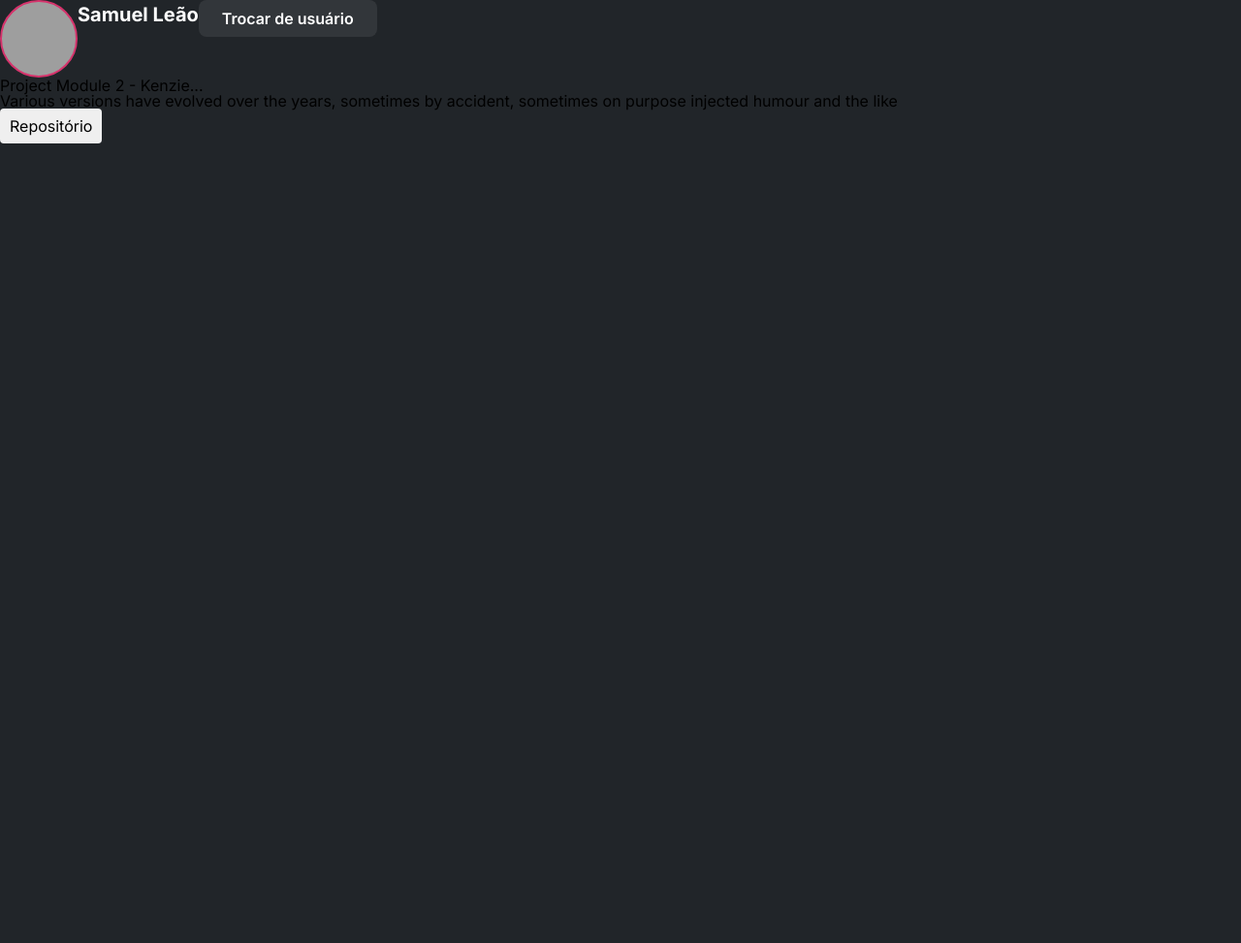
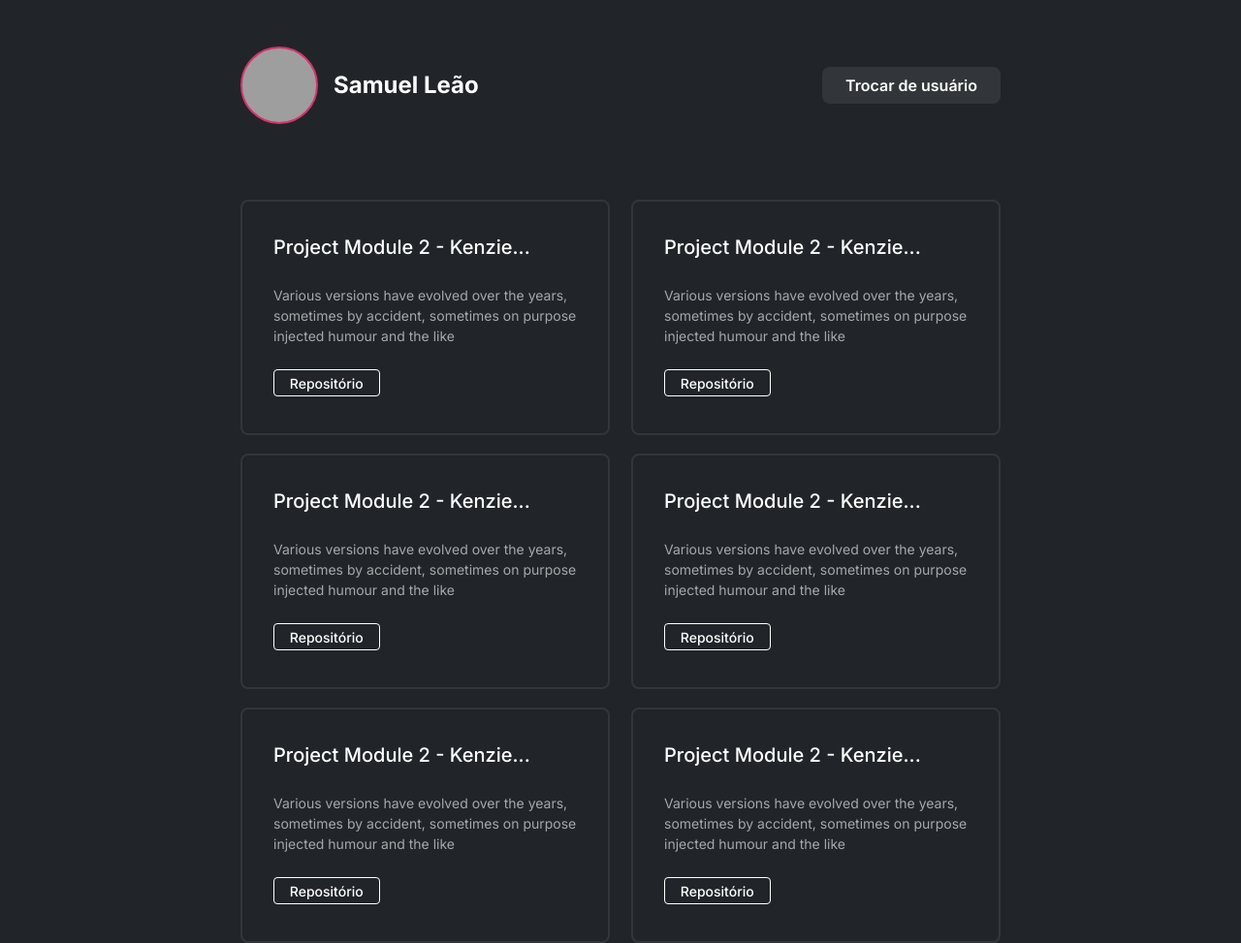
Before and after one commit to bitster22/git-search, a plain HTML site: page src/pages/profile.html in a window 1280 px wide. Shown: the whole page at 97% size. Before the commit the page ends 800 px from the top, so only its background shows below. Drawn offline with Linux system fonts and the light colour scheme; grey boxes are pictures that could not be loaded.

Commit message:
Estilizações completas

```diff
--- a/src/pages/profile.html
+++ b/src/pages/profile.html
@@ -21,27 +21,69 @@
 
     <link rel="stylesheet" href="../styles/profile/profile.css">
     <link rel="stylesheet" href="../styles/profile/user.css">
+    <link rel="stylesheet" href="../styles/profile/list.css">
+    <link rel="stylesheet" href="../styles/profile/header.css">
 
     <title>Git Search - User Profile</title>
   </head>
   <body>
     <div class="container flex flex__dir-column">
-      <header class="flex">
+      <header class="flex flex__space-between flex__align-center">
         <div class="user flex">
           <div class="user__image"></div>
-          <h1 class="user__name color-grey-7 font-3 font-bolder-weight">Samuel Leão</h1>
+          <h1 class="user__name flex flex__align-center color-grey-7 font-bolder-weight">Samuel Leão</h1>
         </div>
         <button class="button__change-user color-grey-7 bg-color-grey-transparent font-bold-weight">Trocar de usuário</button>
       </header>
       <main>
-        <ul>
-          <li>
-            <h2>Project Module 2 - Kenzie...</h2>
-            <p>Various versions have evolved over the years,
+        <ul class="list flex flex__space-between flex__wrap">
+          <li class="list__repository flex flex__dir-column">
+            <h2 class="color-grey-7 font-3">Project Module 2 - Kenzie...</h2>
+            <p class="list__repository__description font-4 font-light-weight">Various versions have evolved over the years,
               sometimes by accident,
               sometimes on purpose injected humour and the like
             </p>
-            <button>Repositório</button>
+            <button class="list__repository__button flex flex__align-center flex__justify-center bg-color-grey-2 color-grey-7 font-4">Repositório</button>
+          </li>
+          <li class="list__repository flex flex__dir-column">
+            <h2 class="color-grey-7 font-3">Project Module 2 - Kenzie...</h2>
+            <p class="list__repository__description font-4 font-light-weight">Various versions have evolved over the years,
+              sometimes by accident,
+              sometimes on purpose injected humour and the like
+            </p>
+            <button class="list__repository__button flex flex__align-center flex__justify-center bg-color-grey-2 color-grey-7 font-4">Repositório</button>
+          </li>
+          <li class="list__repository flex flex__dir-column">
+            <h2 class="color-grey-7 font-3">Project Module 2 - Kenzie...</h2>
+            <p class="list__repository__description font-4 font-light-weight">Various versions have evolved over the years,
+              sometimes by accident,
+              sometimes on purpose injected humour and the like
+            </p>
+            <button class="list__repository__button flex flex__align-center flex__justify-center bg-color-grey-2 color-grey-7 font-4">Repositório</button>
+          </li>
+          <li class="list__repository flex flex__dir-column">
+            <h2 class="color-grey-7 font-3">Project Module 2 - Kenzie...</h2>
+            <p class="list__repository__description font-4 font-light-weight">Various versions have evolved over the years,
+              sometimes by accident,
+              sometimes on purpose injected humour and the like
+            </p>
+            <button class="list__repository__button flex flex__align-center flex__justify-center bg-color-grey-2 color-grey-7 font-4">Repositório</button>
+          </li>
+          <li class="list__repository flex flex__dir-column">
+            <h2 class="color-grey-7 font-3">Project Module 2 - Kenzie...</h2>
+            <p class="list__repository__description font-4 font-light-weight">Various versions have evolved over the years,
+              sometimes by accident,
+              sometimes on purpose injected humour and the like
+            </p>
+            <button class="list__repository__button flex flex__align-center flex__justify-center bg-color-grey-2 color-grey-7 font-4">Repositório</button>
+          </li>
+          <li class="list__repository flex flex__dir-column">
+            <h2 class="color-grey-7 font-3">Project Module 2 - Kenzie...</h2>
+            <p class="list__repository__description font-4 font-light-weight">Various versions have evolved over the years,
+              sometimes by accident,
+              sometimes on purpose injected humour and the like
+            </p>
+            <button class="list__repository__button flex flex__align-center flex__justify-center bg-color-grey-2 color-grey-7 font-4">Repositório</button>
           </li>
         </ul>
       </main>
--- a/src/scripts/profile.js
+++ b/src/scripts/profile.js
@@ -0,0 +1,9 @@
+const getLocal = () =>{
+    const button = document.querySelector(".button__change-user");
+
+    button.addEventListener("click", ()=>{
+        console.log(localStorage.getItem("teste"));
+    })
+}
+
+getLocal();
--- a/src/styles/button.css
+++ b/src/styles/button.css
@@ -1,6 +1,7 @@
 button{
     padding: 0.625rem;
     border-radius: 0.25rem;
+    cursor: pointer;
 }
 
 .button__error{
--- a/src/styles/color.css
+++ b/src/styles/color.css
@@ -19,5 +19,5 @@
 }
 
 .bg-color-grey-transparent{
-    background-color: rgba(255, 255, 255, 0.08);
+    background-color: var(--color-grey-transparent);
 }
--- a/src/styles/globalStyles.css
+++ b/src/styles/globalStyles.css
@@ -9,6 +9,7 @@
   --color-grey-7: #ffffff;
   --color-grey-7-transparent: #ffffff50;
   --color-alert: #c22554;
+  --color-grey-transparent: rgba(255, 255, 255, 0.08);
 
   --font-primary: "Inter", sans-serif;
 }
--- /dev/null
+++ b/src/styles/profile/header.css
@@ -0,0 +1,3 @@
+header{
+    padding: 3rem 0;
+}
--- /dev/null
+++ b/src/styles/profile/list.css
@@ -0,0 +1,35 @@
+.list{
+    gap: 1.2rem;
+}
+.list__repository{
+    width: 23.813rem;
+    height: 15.188rem;
+    border-style: solid;
+    border-width: 0.125rem;
+    border-color: var(--color-grey-transparent);
+    border-radius: 0.5rem;
+    gap: 1.5rem;
+    padding: 2rem;
+}
+.list__repository:hover{
+    background-color: #191C1F;
+    border-color: var(--color-grey-7);
+}
+
+.list__repository__description{
+    color: rgba(255, 255, 255, 0.6);
+}
+
+.list__repository__button{
+    height: 1.75rem;
+    width: 35%;
+    padding-inline: 0.5rem;
+    border-style: solid;
+    border-width: 1px;
+    border-color: var(--color-grey-7);
+}
+
+.list__repository__button:hover{
+    border-color: var(--color-brand-2);
+    background-color: var(--color-brand-2);
+}
--- a/src/styles/profile/profile.css
+++ b/src/styles/profile/profile.css
@@ -0,0 +1,7 @@
+.container{
+    width: 51rem;
+    max-width: 100%;
+    padding: 0 1rem;
+    margin: 0 auto;
+    gap: 1.875rem;
+}
--- a/src/styles/profile/user.css
+++ b/src/styles/profile/user.css
@@ -1,3 +1,7 @@
+.user{
+    gap: 1rem;
+}
+
 .user__image{
     height: 80px;
     width: 80px;
@@ -8,3 +12,6 @@
     border-width: 2px;
     border-color: #D6336C;
 }
+.user__name{
+    font-size: 1.5rem;
+}
```
Also changed, not shown: index.html (+1 -1 lines), src/scripts/index.js (+12 -0 lines).
